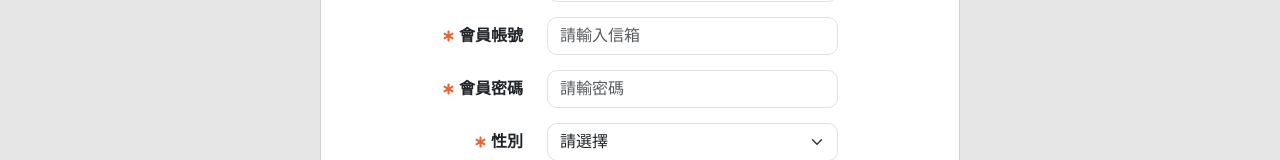
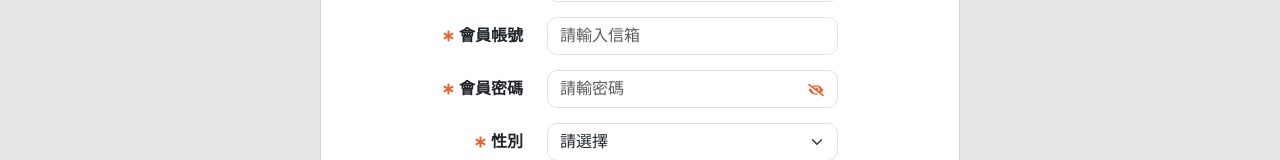
Before and after one commit to ni86910/team1_final, a Next.js app in the folder frontend-react/: page /member/register in a window 1280 px wide. Shown: the part 607-767 px from the top of the page. Built offline with nearby package versions, Linux system fonts and the light colour scheme; no server answers.

Commit message:
新增顯示密碼功能 註冊頁面完成

```diff
--- a/frontend-react/components/member/register.js
+++ b/frontend-react/components/member/register.js
@@ -7,6 +7,7 @@ import Link from 'next/link'
 /* Bootstrap */
 import { Button, Modal, Form } from 'react-bootstrap'
 import { FaStarOfLife } from 'react-icons/fa6'
+import { FaEye, FaEyeSlash } from 'react-icons/fa'
 
 import { REGISTER_POST } from '@/components/common/config'
 import { useRouter } from 'next/router'
@@ -16,13 +17,17 @@ export default function RegisterPage() {
   // 會員條款
   const [showModal, setShowModal] = useState(false)
   const [agreedToTerms, setAgreedToTerms] = useState(false)
+  // 呈現密碼用
+  const [showPassword, setShowPassword] = useState(false)
 
   // 驗證
   const [data, setData] = useState({
     m_name: '',
     m_account: '',
     m_pwd: '',
+    gender:'',
     mobile: '',
+    birthday:'',
     address: '',
   })
   const [errors, setErrors] = useState({
@@ -159,7 +164,7 @@ export default function RegisterPage() {
         <style jsx>{`
           .error {
             color: red;
-            font-size: 13px;
+            font-size: 11px;
           }
         `}</style>
         <div className="col-6">
@@ -229,17 +234,30 @@ export default function RegisterPage() {
                             <FaStarOfLife className={style['icon-padding']} />
                             會員密碼
                           </label>
-                          <div className="col-md-6">
+                          <div
+                            className="col-md-6"
+                            style={{ position: 'relative' }}
+                          >
                             <input
-                              type="password"
                               id="m_pwd"
                               className="form-control"
                               name="m_pwd"
+                              type={showPassword ? 'text' : 'password'}
                               placeholder="請輸密碼"
                               value={data.m_pwd}
                               onChange={handleChange}
                               onBlur={handleBlur}
                             />
+                            <button
+                              type="button"
+                              className={style['show-password']}
+                              onClick={(e) => {
+                                e.preventDefault()
+                                setShowPassword(!showPassword)
+                              }}
+                            >
+                              {!showPassword ? <FaEyeSlash /> : <FaEye />}
+                            </button>
                             <div className="error">{errors.m_pwd}</div>
                           </div>
                         </div>
--- a/frontend-react/styles/register.module.scss
+++ b/frontend-react/styles/register.module.scss
@@ -53,6 +53,15 @@
   }
 }
 
+.show-password{
+  position: absolute;
+  right: 20px;
+  top: 50%;
+  transform: translateY(-50%);
+  border: none;
+  background-color: white;
+  color:$primary-color;
+}
 
 
 .member-terms{
```
